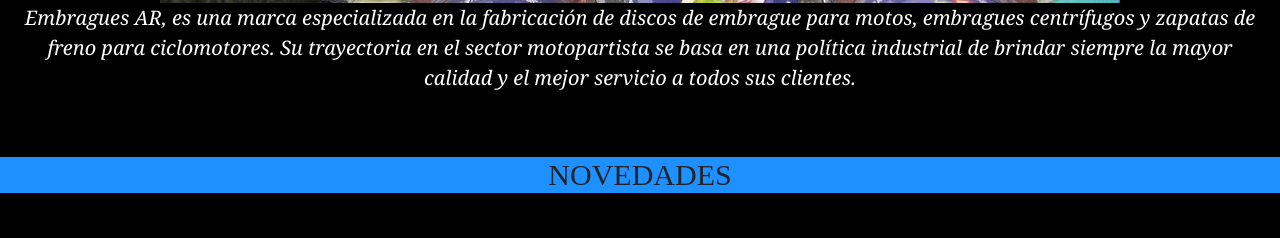
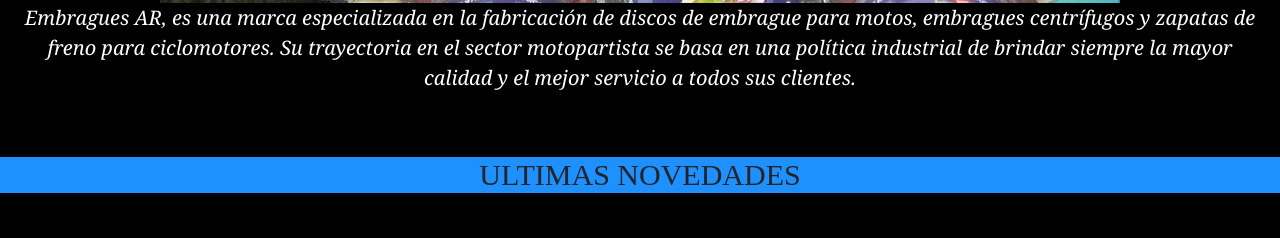
Before and after one commit to LucasBianchimani/Embragues-AR, a website: page index.html in a window 1280 px wide. Shown: the part 921-1159 px from the top of the page. Drawn offline with Linux system fonts and the light colour scheme.

Commit message:
se modifico el titulo novedades

```diff
--- a/index.html
+++ b/index.html
@@ -57,7 +57,7 @@
 
         <section class=" mt-5 mb-5">
             <div class=" caja2 container-fluid text-center">
-                <h2 class="caja2__text mb-5">NOVEDADES</h2>
+                <h2 class="caja2__text mb-5"> ULTIMAS NOVEDADES </h2>
             </div>
             <section class="conteiner-fluid">
                 <div class="row">
```
